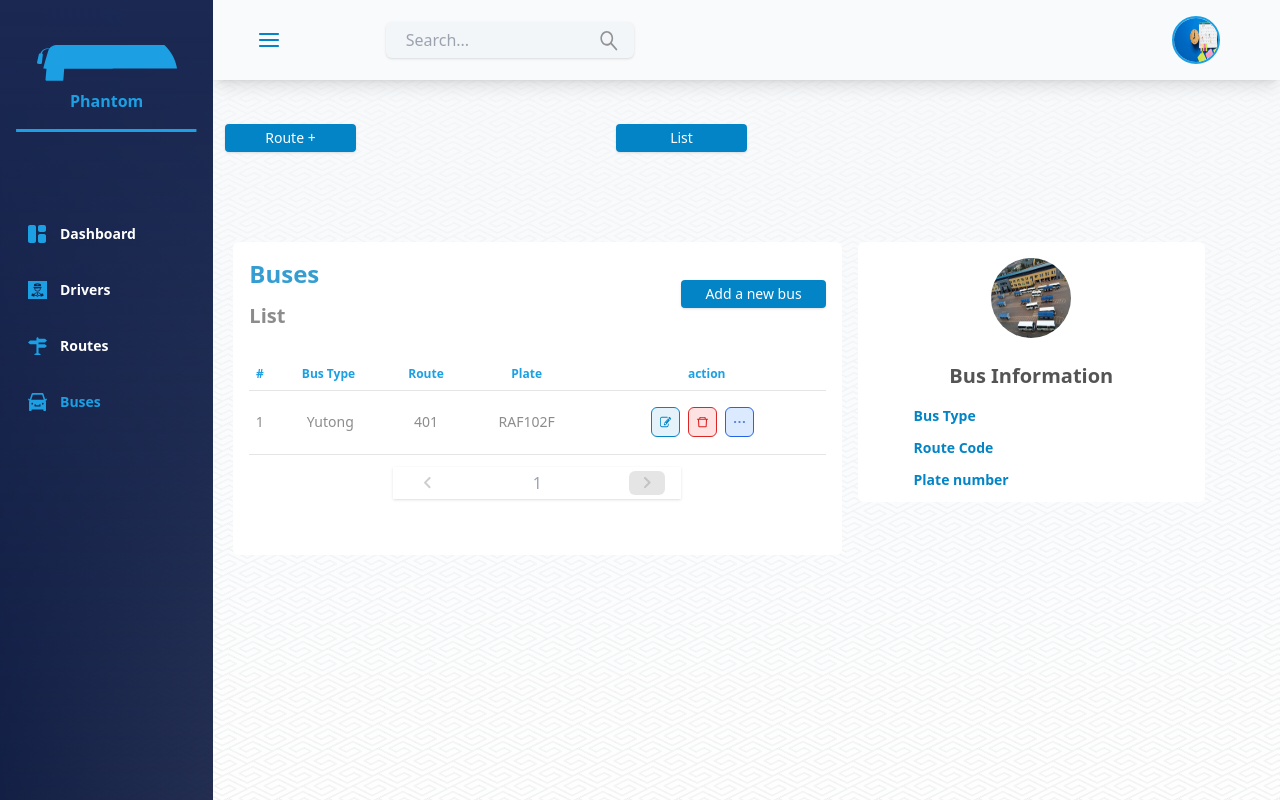
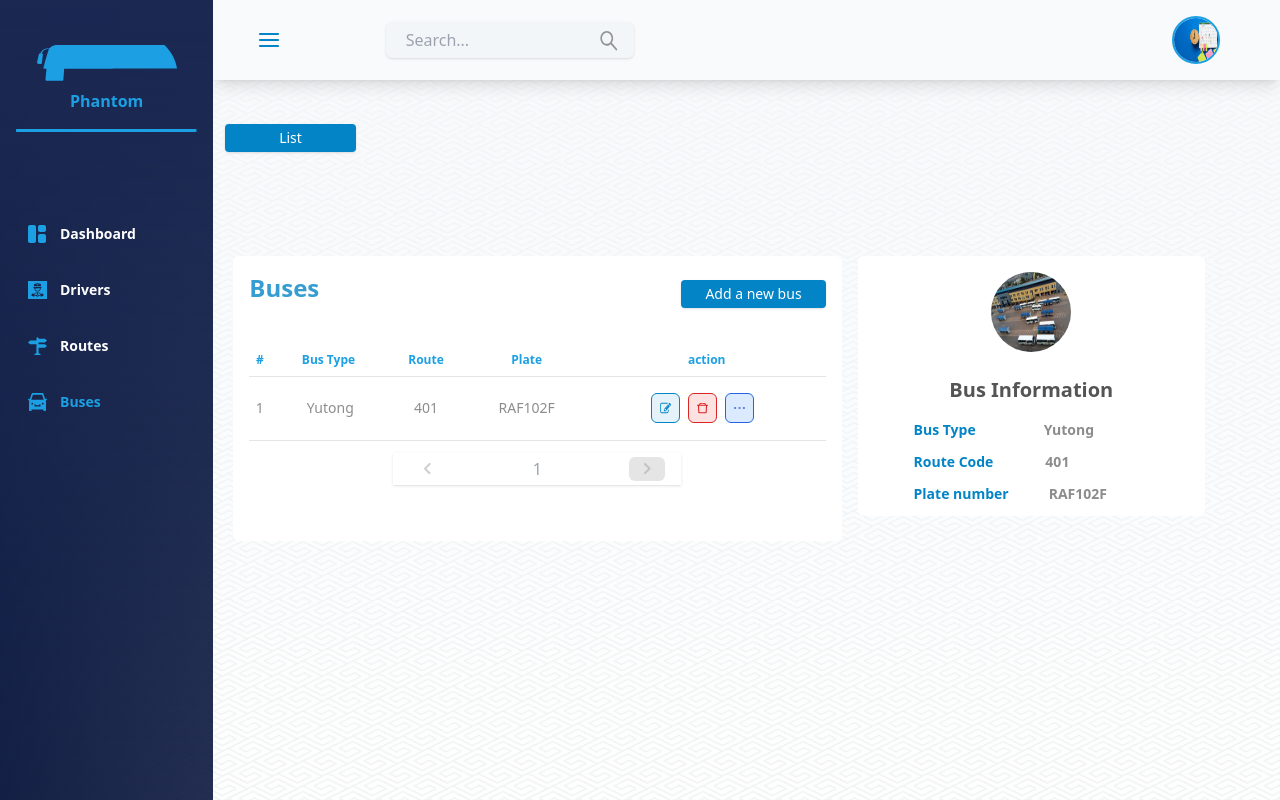
Before and after one commit to atlp-rwanda/phantom-fe-techode, a React (Create React App) app: page /buses in a window 1280 px wide. Built offline with nearby package versions, Linux system fonts and the light colour scheme.

Commit message:
bg(Button overlay): fix button overlay
fix button
Done #TP-33

```diff
--- a/src/containers/busesOp/Busesoperat.js
+++ b/src/containers/busesOp/Busesoperat.js
@@ -36,9 +36,9 @@ const Busesoperat = (props) => {
     const [selectedBus, setSelectedBusId] = useState([
         {
             id: 0,
-            busType: "",
-            plate: "",
-            route: ""
+            busType: "Yutong",
+            plate: "RAF102F",
+            route: "401"
         }
     ]);
 
@@ -73,6 +73,7 @@ const Busesoperat = (props) => {
     const currentPosts = buses.slice(indexOfFirstPost, indexOfLastPost);
 
     const paginate = pageNumber => setCurrentpage(pageNumber)
+    let uniqueState = buses.find(element => element.plate == bus);
 
     const removeModel = () => {
         let newState = !createBusModel;
@@ -104,7 +105,6 @@ const Busesoperat = (props) => {
 
         /* =================================== End:: validation ================================ */
 
-        let uniqueState = buses.find(element => element.plate == bus);
         const newBus = {
             busType: busName,
             route,
@@ -290,7 +290,6 @@ const Busesoperat = (props) => {
                 <div className="w-full" >
                     <div className=" w-full lg:w-1/2 -lg:mb-96 lg:mt-8 md:w-1/2">
                         <div className=" flex justify-between">
-                            <Primary name={`Route +`} styles='lg:w-1/4 md:w-1/4 sm:w-1/4 w-1/4 font-sans font-bold bg-primary-400 hover:bg-primary-200 ' />
                             <Primary name={`List `} styles=' lg:w-1/4 md:w-1/4 sm:w-1/4 w-1/4 font-sans font-bold bg-primary-400 hover:bg-primary-200' onclick={handleList} />
                         </div>
                     </div>
@@ -305,11 +304,6 @@ const Busesoperat = (props) => {
                                 <div className="title mb-3">
                                     <h4 className=' text-primary-500 font-bold text-xl md:text-2xl' >
                                         Buses
-                                    </h4>
-                                </div>
-                                <div className="sub-title">
-                                    <h4 className='text-secondary-200  font-bold text-xl' >
-                                        List
                                     </h4>
                                 </div>
                             </div>
```
Lines whose indentation alone changed are shown as unchanged.
